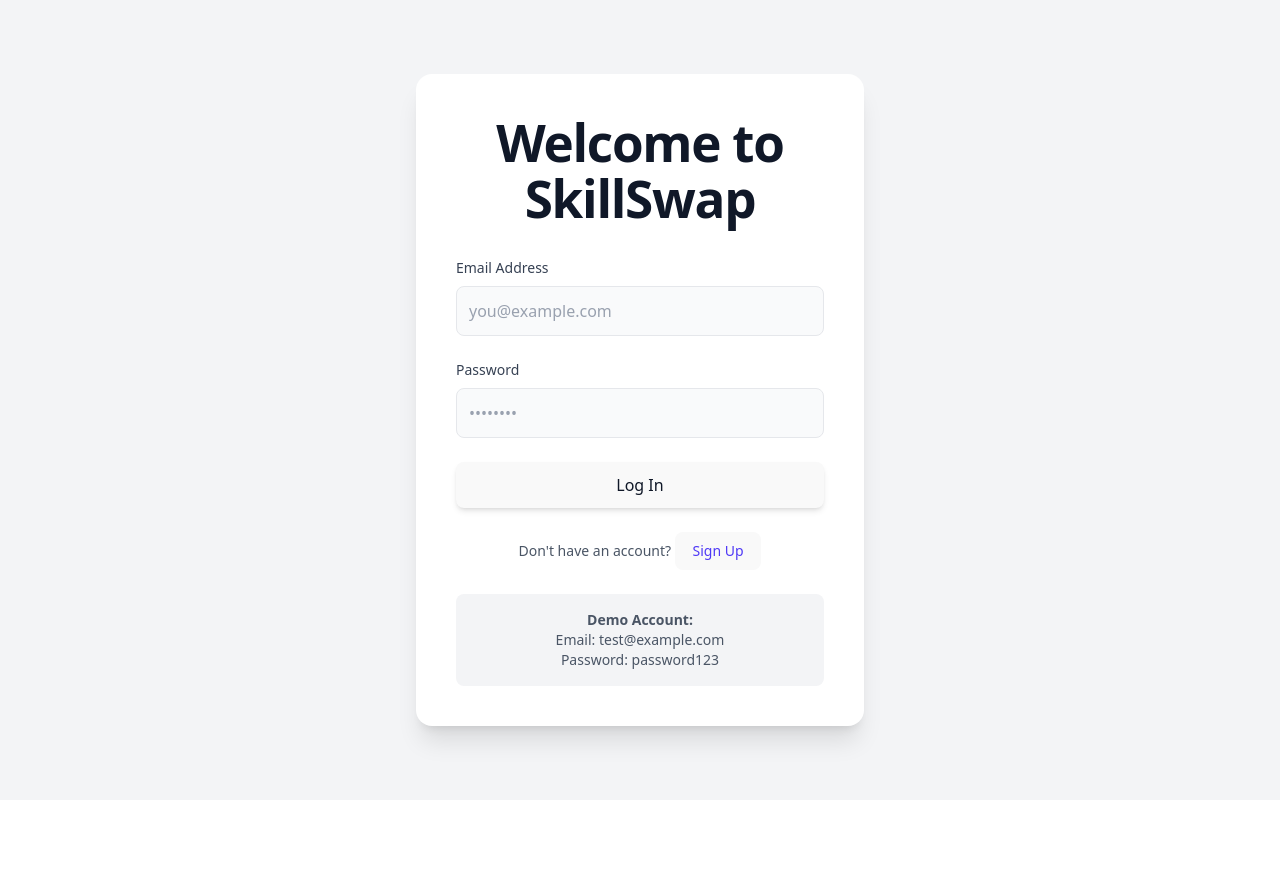
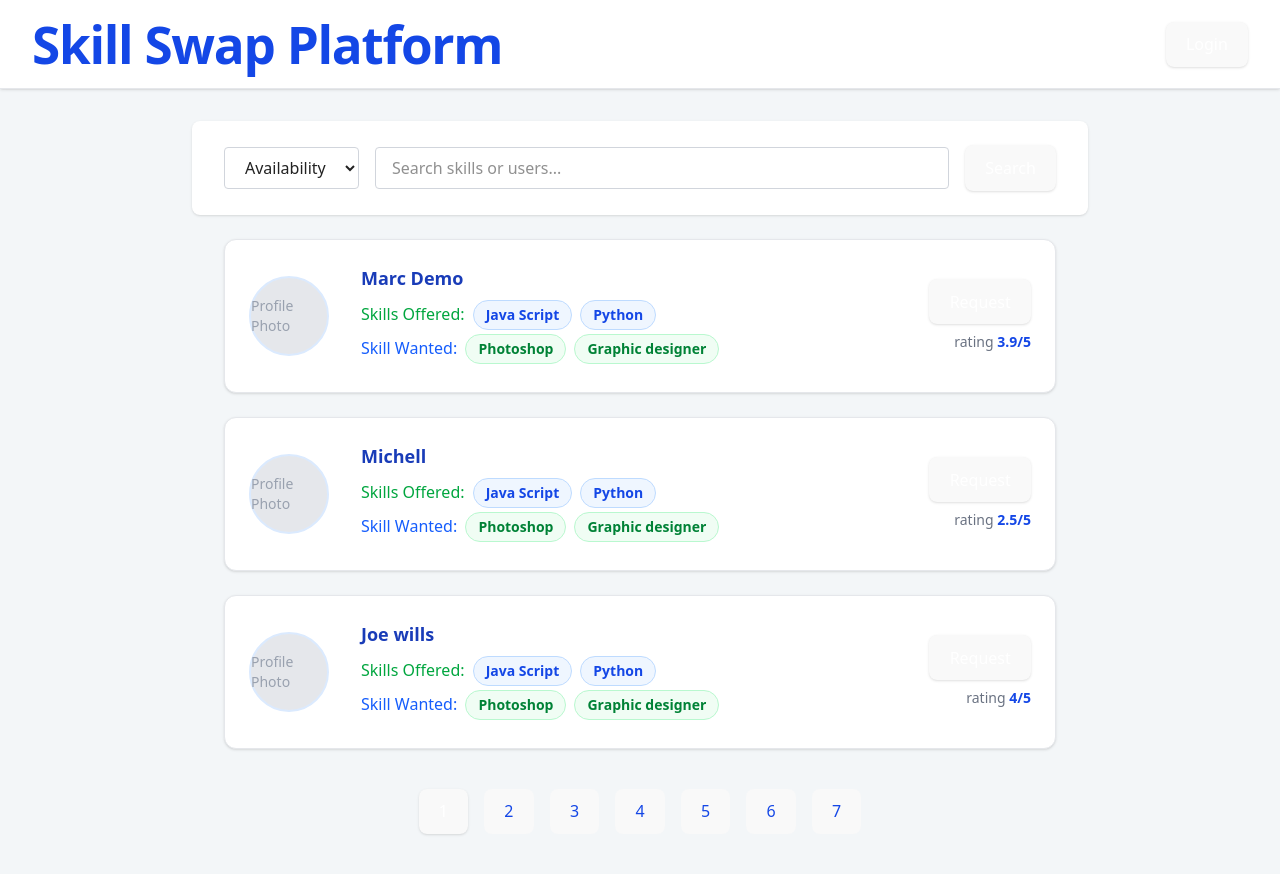
Before and after one commit to Sunny2307/Skillmate, a React (Vite) app in the folder client/: page / in a window 1280 px wide. Before the commit the page ends 800 px from the top, so only its background shows below. Built offline with nearby package versions, Linux system fonts and the light colour scheme.

Commit message:
ui change

```diff
--- a/client/src/App.jsx
+++ b/client/src/App.jsx
@@ -1,22 +1,46 @@
 import React, { useState } from 'react';
-import { AuthProvider } from './context/AuthContext.jsx';
+import { AuthProvider, useAuth } from './context/AuthContext.jsx';
 import Login from './pages/Login.jsx';
 import Register from './pages/Register.jsx';
+import Home from './pages/Home.jsx';
 
-function AuthSwitcher() {
+function AuthModal({ show, onClose }) {
   const [showLogin, setShowLogin] = useState(true);
+  if (!show) return null;
+  return (
+    <div className="fixed inset-0 bg-white bg-opacity-80 flex items-center justify-center z-50">
+      <div className="bg-white text-black rounded-lg shadow-2xl p-8 min-w-[350px] relative">
+        <button onClick={onClose} className="absolute top-2 right-2 text-xl font-bold bg-gray-100 rounded-full px-2 py-1 hover:bg-gray-200 transition">&times;</button>
+        {showLogin ? (
+          <Login onSwitchToSignup={() => setShowLogin(false)} />
+        ) : (
+          <Register onSwitchToLogin={() => setShowLogin(true)} />
+        )}
+      </div>
+    </div>
+  );
+}
 
-  return showLogin ? (
-    <Login onSwitchToSignup={() => setShowLogin(false)} />
-  ) : (
-    <Register onSwitchToLogin={() => setShowLogin(true)} />
+function AppContent() {
+  const { isAuthenticated, logout } = useAuth();
+  const [showAuthModal, setShowAuthModal] = useState(false);
+
+  return (
+    <>
+      <Home
+        isAuthenticated={isAuthenticated}
+        onLoginClick={() => setShowAuthModal(true)}
+        onLogoutClick={logout}
+      />
+      <AuthModal show={showAuthModal} onClose={() => setShowAuthModal(false)} />
+    </>
   );
 }
 
 function App() {
   return (
     <AuthProvider>
-      <AuthSwitcher />
+      <AppContent />
     </AuthProvider>
   );
 }
--- /dev/null
+++ b/client/src/pages/Home.jsx
@@ -0,0 +1,129 @@
+import React from 'react';
+
+const mockUsers = [
+  {
+    id: 1,
+    name: 'Marc Demo',
+    photo: '',
+    skillsOffered: ['Java Script', 'Python'],
+    skillsWanted: ['Photoshop', 'Graphic designer'],
+    rating: 3.9,
+  },
+  {
+    id: 2,
+    name: 'Michell',
+    photo: '',
+    skillsOffered: ['Java Script', 'Python'],
+    skillsWanted: ['Photoshop', 'Graphic designer'],
+    rating: 2.5,
+  },
+  {
+    id: 3,
+    name: 'Joe wills',
+    photo: '',
+    skillsOffered: ['Java Script', 'Python'],
+    skillsWanted: ['Photoshop', 'Graphic designer'],
+    rating: 4.0,
+  },
+];
+
+const totalPages = 7;
+
+function Home({ isAuthenticated, onLoginClick, onLogoutClick }) {
+  const [search, setSearch] = React.useState('');
+  const [availability, setAvailability] = React.useState('');
+  const [page, setPage] = React.useState(1);
+  const users = mockUsers;
+
+  return (
+    <div className="min-h-screen bg-[#f3f6f8] text-[#222] font-sans">
+      {/* Header */}
+      <header className="flex justify-between items-center px-8 py-4 border-b border-gray-200 bg-white shadow-sm sticky top-0 z-10">
+        <h1 className="text-2xl font-bold text-blue-700 tracking-tight">Skill Swap Platform</h1>
+        {isAuthenticated ? (
+          <button
+            onClick={onLogoutClick}
+            className="bg-blue-600 px-6 py-2 rounded text-white font-semibold shadow hover:bg-blue-700 transition"
+          >
+            Logout
+          </button>
+        ) : (
+          <button
+            onClick={onLoginClick}
+            className="bg-blue-600 px-6 py-2 rounded text-white font-semibold shadow hover:bg-blue-700 transition"
+          >
+            Login
+          </button>
+        )}
+      </header>
+
+      {/* Filter/Search Bar */}
+      <div className="flex items-center gap-4 px-8 py-6 bg-white shadow rounded-lg max-w-4xl mx-auto mt-8 mb-6">
+        <select
+          value={availability}
+          onChange={e => setAvailability(e.target.value)}
+          className="border border-gray-300 rounded px-4 py-2 text-[#222] bg-white focus:ring-2 focus:ring-blue-200"
+        >
+          <option value="">Availability</option>
+          <option value="available">Available</option>
+          <option value="busy">Busy</option>
+        </select>
+        <input
+          type="text"
+          placeholder="Search skills or users..."
+          value={search}
+          onChange={e => setSearch(e.target.value)}
+          className="border border-gray-300 rounded px-4 py-2 text-[#222] bg-white flex-1 focus:ring-2 focus:ring-blue-200"
+        />
+        <button className="bg-blue-600 px-6 py-2 rounded text-white font-semibold shadow hover:bg-blue-700 transition">
+          Search
+        </button>
+      </div>
+
+      {/* User Cards */}
+      <div className="px-8 space-y-6 max-w-4xl mx-auto">
+        {users.map(u => (
+          <div key={u.id} className="flex items-center bg-white rounded-xl p-6 border border-gray-200 shadow-sm hover:shadow-lg transition">
+            <div className="w-20 h-20 rounded-full bg-gray-200 flex items-center justify-center text-gray-400 text-lg mr-8 border-2 border-blue-100">
+              <span className="text-sm">Profile Photo</span>
+            </div>
+            <div className="flex-1">
+              <div className="text-lg font-bold mb-2 text-blue-800">{u.name}</div>
+              <div className="mb-1">
+                <span className="text-green-600 font-medium">Skills Offered: </span>
+                {u.skillsOffered.map(skill => (
+                  <span key={skill} className="inline-block bg-blue-50 border border-blue-200 rounded-full px-3 py-1 mx-1 text-sm text-blue-700 font-semibold">{skill}</span>
+                ))}
+              </div>
+              <div className="mb-1">
+                <span className="text-blue-600 font-medium">Skill Wanted: </span>
+                {u.skillsWanted.map(skill => (
+                  <span key={skill} className="inline-block bg-green-50 border border-green-200 rounded-full px-3 py-1 mx-1 text-sm text-green-700 font-semibold">{skill}</span>
+                ))}
+              </div>
+            </div>
+            <div className="flex flex-col items-end gap-2">
+              <button className="bg-blue-600 hover:bg-blue-700 text-white px-6 py-2 rounded-lg font-bold shadow transition">Request</button>
+              <div className="text-gray-500 text-sm">rating <span className="font-bold text-blue-700">{u.rating}/5</span></div>
+            </div>
+          </div>
+        ))}
+      </div>
+
+      {/* Pagination */}
+      <div className="flex justify-center items-center gap-2 mt-10 pb-10">
+        {Array.from({ length: totalPages }, (_, i) => (
+          <button
+            key={i + 1}
+            onClick={() => setPage(i + 1)}
+            className={`px-3 py-1 rounded-full border border-gray-300 mx-1 font-semibold ${page === i + 1 ? 'bg-blue-600 text-white shadow' : 'bg-white text-blue-700 hover:bg-blue-50'}`}
+          >
+            {i + 1}
+          </button>
+        ))}
+      </div>
+    </div>
+  );
+}
+
+export default Home;
--- a/client/src/pages/Register.jsx
+++ b/client/src/pages/Register.jsx
@@ -5,53 +5,11 @@ import { useAuth } from '../context/AuthContext.jsx';
 const Register = ({ onSwitchToLogin }) => {
   const [name, setName] = useState('');
   const [email, setEmail] = useState('');
-  const [otp, setOtp] = useState(['', '', '', '']);
   const [password, setPassword] = useState('');
   const [confirmPassword, setConfirmPassword] = useState('');
   const [error, setError] = useState(null);
   const [isLoading, setIsLoading] = useState(false);
-  const [isOtpSent, setIsOtpSent] = useState(false);
-  const [isOtpVerified, setIsOtpVerified] = useState(false);
   const { register } = useAuth();
-
-  const handleSendOtp = (e) => {
-    e.preventDefault();
-    setError(null);
-    setIsLoading(true);
-
-    if (!validateInput({ email, name })) {
-      setError('Please enter a valid name and email.');
-      setIsLoading(false);
-      return;
-    }
-
-    // Placeholder for OTP sending logic
-    // TODO: Implement OTP sending logic here
-    console.log('OTP sent to:', email);
-    setIsOtpSent(true);
-    setIsLoading(false);
-  };
-
-  const handleOtpChange = (index, value) => {
-    if (/^\d?$/.test(value)) {
-      const newOtp = [...otp];
-      newOtp[index] = value;
-      setOtp(newOtp);
-
-      // Auto-focus next input
-      if (value && index < 3) {
-        document.getElementById(`otp-${index + 1}`).focus();
-      }
-
-      // Check if OTP is complete
-      if (newOtp.every((digit) => digit !== '')) {
-        // Placeholder for OTP verification logic
-        // TODO: Implement OTP verification logic here
-        console.log('OTP entered:', newOtp.join(''));
-        setIsOtpVerified(true);
-      }
-    }
-  };
 
   const handleRegister = async (e) => {
     e.preventDefault();
@@ -85,21 +43,17 @@ const Register = ({ onSwitchToLogin }) => {
   };
 
   return (
-    <div className="min-h-screen flex items-center justify-center bg-gray-100">
-      <div className="bg-white p-10 rounded-2xl shadow-xl max-w-md w-full mx-4 transform transition-all hover:scale-105">
-        <h1 className="text-4xl font-extrabold text-gray-900 mb-8 text-center tracking-tight">
-          Join SkillSwap
-        </h1>
-
+    <div className="flex items-center justify-center bg-white">
+      <div className="bg-white p-8 rounded-xl shadow-lg max-w-md w-full border border-gray-200">
+        <h1 className="text-3xl font-bold text-blue-700 mb-6 text-center">Sign Up for SkillSwap</h1>
         {error && (
-          <div className="bg-red-50 border-l-4 border-red-500 text-red-700 p-4 rounded-lg mb-6">
+          <div className="bg-red-100 border border-red-400 text-red-700 px-4 py-3 rounded mb-4" role="alert">
             {error}
           </div>
         )}
-
-        <div className="space-y-6">
+        <form onSubmit={handleRegister} className="space-y-4">
           <div>
-            <label htmlFor="name" className="block text-sm font-medium text-gray-700 mb-2">
+            <label htmlFor="name" className="block text-sm font-medium text-gray-700 mb-1">
               Full Name
             </label>
             <input
@@ -108,106 +62,65 @@ const Register = ({ onSwitchToLogin }) => {
               placeholder="Enter your full name"
               value={name}
               onChange={(e) => setName(e.target.value)}
-              className="w-full p-3 border border-gray-200 rounded-lg focus:ring-2 focus:ring-indigo-500 focus:border-indigo-500 transition-colors bg-gray-50 text-gray-900 placeholder-gray-400"
+              className="w-full p-3 border border-gray-300 rounded-lg focus:ring-2 focus:ring-blue-200 focus:border-blue-400"
               required
-              disabled={isOtpSent}
             />
           </div>
-
           <div>
-            <label htmlFor="email" className="block text-sm font-medium text-gray-700 mb-2">
-              Email Address
+            <label htmlFor="email" className="block text-sm font-medium text-gray-700 mb-1">
+              Email
             </label>
             <input
               id="email"
               type="email"
-              placeholder="you@example.com"
+              placeholder="Enter your email"
               value={email}
               onChange={(e) => setEmail(e.target.value)}
-              className="w-full p-3 border border-gray-200 rounded-lg focus:ring-2 focus:ring-indigo-500 focus:border-indigo-500 transition-colors bg-gray-50 text-gray-900 placeholder-gray-400"
+              className="w-full p-3 border border-gray-300 rounded-lg focus:ring-2 focus:ring-blue-200 focus:border-blue-400"
               required
-              disabled={isOtpSent}
             />
           </div>
-
-          {!isOtpSent ? (
-            <button
-              type="button"
-              onClick={handleSendOtp}
-              disabled={isLoading}
-              className="w-full px-6 py-4 bg-blue-600 text-gray-900 rounded-lg hover:bg-blue-500 hover:scale-105 disabled:opacity-50 disabled:cursor-not-allowed transition-all duration-300 font-bold shadow-md"
-            >
-              {isLoading ? 'Sending OTP...' : 'Send OTP'}
-            </button>
-          ) : !isOtpVerified ? (
           <div>
-              <label className="block text-sm font-medium text-gray-700 mb-2">
-                Enter OTP
-              </label>
-              <div className="flex space-x-2 justify-center">
-                {otp.map((digit, index) => (
-                  <input
-                    key={index}
-                    id={`otp-${index}`}
-                    type="text"
-                    maxLength="1"
-                    value={digit}
-                    onChange={(e) => handleOtpChange(index, e.target.value)}
-                    className="w-12 p-3 border border-gray-200 rounded-lg text-center focus:ring-2 focus:ring-indigo-500 focus:border-indigo-500 transition-colors bg-gray-50 text-gray-900"
-                    required
-                  />
-                ))}
-              </div>
-            </div>
-          ) : (
-            <>
-              <div>
-                <label htmlFor="password" className="block text-sm font-medium text-gray-700 mb-2">
+            <label htmlFor="password" className="block text-sm font-medium text-gray-700 mb-1">
               Password
             </label>
             <input
               id="password"
               type="password"
-                  placeholder="••••••••"
+              placeholder="Enter your password (min 6 characters)"
               value={password}
               onChange={(e) => setPassword(e.target.value)}
-                  className="w-full p-3 border border-gray-200 rounded-lg focus:ring-2 focus:ring-indigo-500 focus:border-indigo-500 transition-colors bg-gray-50 text-gray-900 placeholder-gray-400"
+              className="w-full p-3 border border-gray-300 rounded-lg focus:ring-2 focus:ring-blue-200 focus:border-blue-400"
               required
             />
           </div>
-
           <div>
-                <label htmlFor="confirmPassword" className="block text-sm font-medium text-gray-700 mb-2">
+            <label htmlFor="confirmPassword" className="block text-sm font-medium text-gray-700 mb-1">
               Confirm Password
             </label>
             <input
               id="confirmPassword"
               type="password"
-                  placeholder="••••••••"
+              placeholder="Confirm your password"
               value={confirmPassword}
               onChange={(e) => setConfirmPassword(e.target.value)}
-                  className="w-full p-3 border border-gray-200 rounded-lg focus:ring-2 focus:ring-indigo-500 focus:border-indigo-500 transition-colors bg-gray-50 text-gray-900 placeholder-gray-400"
+              className="w-full p-3 border border-gray-300 rounded-lg focus:ring-2 focus:ring-blue-200 focus:border-blue-400"
               required
             />
           </div>
-
           <button
-                type="button"
-                onClick={handleRegister}
+            type="submit"
             disabled={isLoading}
-                className="w-full px-6 py-4 bg-blue-600 text-gray-900 rounded-lg hover:bg-blue-500 hover:scale-105 disabled:opacity-50 disabled:cursor-not-allowed transition-all duration-300 font-bold shadow-md"
+            className="w-full px-4 py-3 bg-blue-600 text-white rounded-lg hover:bg-blue-700 disabled:opacity-50 disabled:cursor-not-allowed font-semibold shadow transition-colors"
           >
             {isLoading ? 'Creating Account...' : 'Sign Up'}
           </button>
-            </>
-          )}
-        </div>
-
-        <p className="text-center mt-6 text-gray-600 text-sm">
+        </form>
+        <p className="text-center mt-6 text-gray-600">
           Already have an account?{' '}
           <button
             onClick={onSwitchToLogin}
-            className="text-indigo-600 hover:text-indigo-800 font-semibold transition-colors"
+            className="text-blue-600 hover:text-blue-800 font-medium"
           >
             Log In
           </button>
```
Also changed, not shown: client/src/pages/Login.jsx (line endings or trailing spaces). Lines whose indentation alone changed are shown as unchanged.
